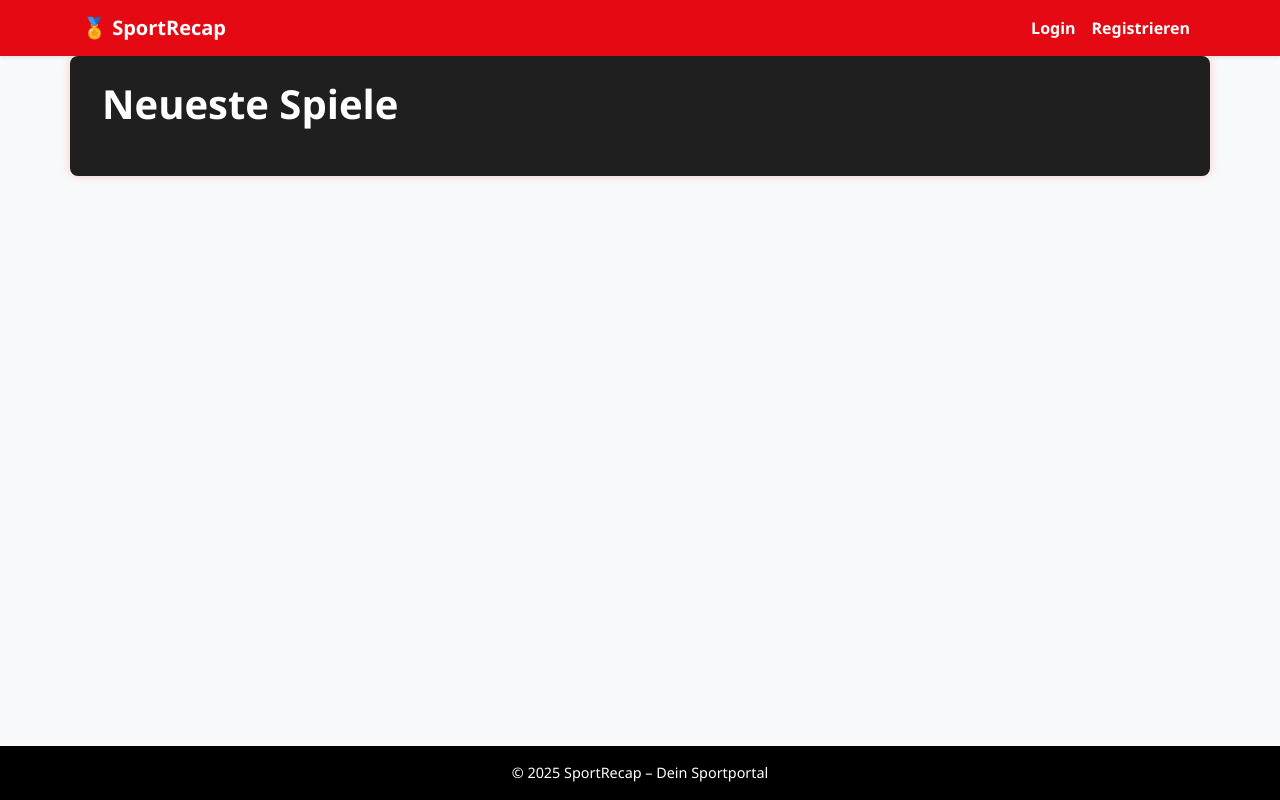
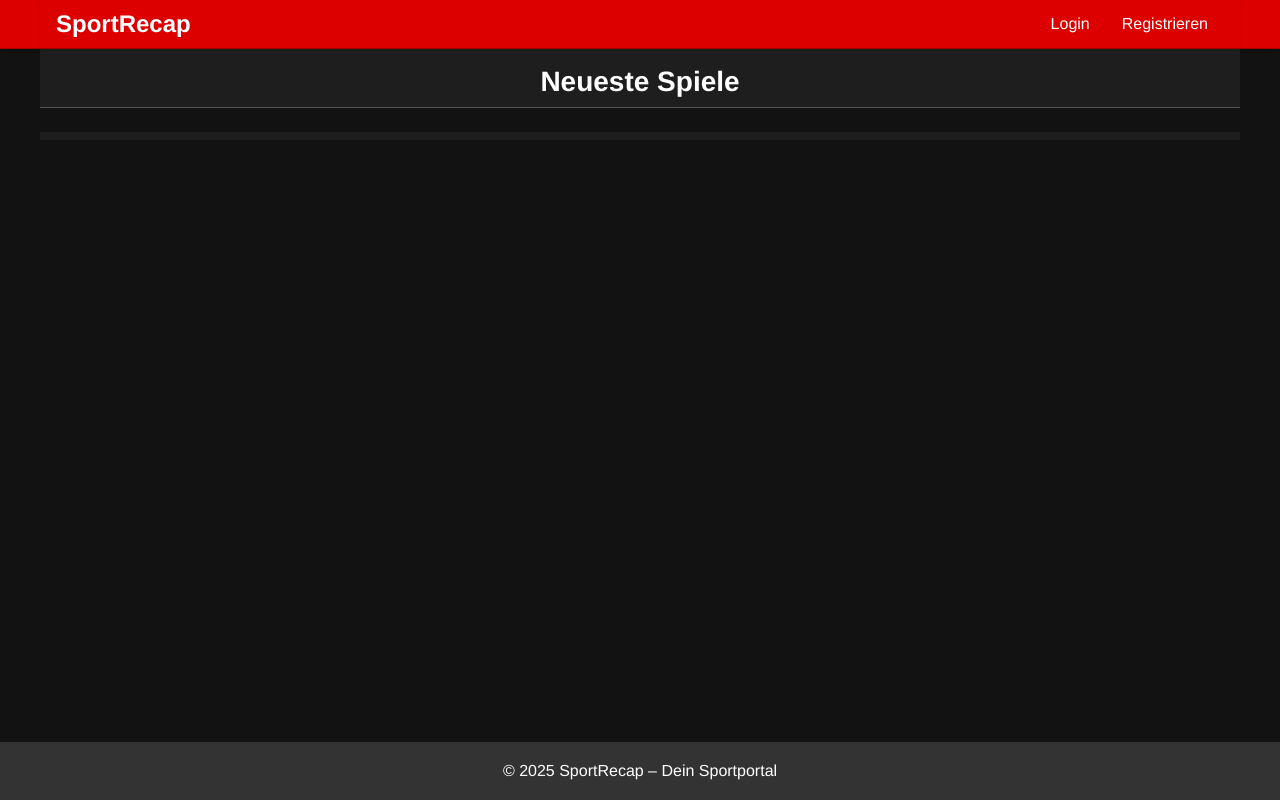
Before and after one commit to Simon3107/sportsrecap, a Django app: page / in a window 1280 px wide. Run offline with Django 5.2, Linux system fonts and the light colour scheme; data that the repository does not hold is empty; parts of the project's set-up code (start-up, migrations or seed data) failed here and were passed over.

Commit message:
kicker Style

```diff
--- a/core/templates/base.html
+++ b/core/templates/base.html
@@ -1,19 +1,20 @@
 <!DOCTYPE html>
-<html lang="de">
+<html lang="de" data-bs-theme="dark">
   {% load static %}
 
 <head>
   <meta charset="UTF-8">
   <title>{% block title %}SportRecap{% endblock %}</title>
   <link href="https://cdn.jsdelivr.net/npm/bootstrap@5.3.0/dist/css/bootstrap.min.css" rel="stylesheet">
-  <link rel="stylesheet" href="{% static 'styles.css' %}">
+  <link rel="stylesheet" href="{% static 'styles.css' %}?v=1.1">
   <meta name="viewport" content="width=device-width, initial-scale=1">
 </head>
-<body class="bg-light d-flex flex-column min-vh-100">
+<body class="d-flex flex-column min-vh-100">
 
-<nav class="navbar navbar-expand-lg navbar-dark bg-primary shadow-sm">
-  <div class="container">
-    <a class="navbar-brand fw-bold" href="{% url 'index' %}">🏅 SportRecap</a>
+<!-- Headerbar mit vollem Hintergrund -->
+<nav class="navbar-wrapper">
+  <div class="navbar navbar-expand-lg shadow-sm container-inner">
+    <a class="navbar-brand fw-bold" href="{% url 'index' %}">SportRecap</a>
     <button class="navbar-toggler" type="button" data-bs-toggle="collapse" data-bs-target="#navbarNav">
       <span class="navbar-toggler-icon"></span>
     </button>
@@ -28,8 +29,6 @@
 
       <ul class="navbar-nav align-items-center">
         {% if user.is_authenticated %}
-
-        <!-- 🔍 Live-Suchfeld -->
         <li class="nav-item position-relative me-3" style="min-width: 250px;">
           <input id="live-search" class="form-control" type="text" placeholder="Suche..." autocomplete="off">
           <div id="search-results" class="list-group position-absolute w-100" style="top: 100%; z-index: 9999;"></div>
@@ -38,14 +37,14 @@
         <li class="nav-item">
           <form action="{% url 'logout' %}" method="post" style="display: inline;">
               {% csrf_token %}
-              <button type="submit" class="btn btn-link text-white">Logout</button>
+              <button type="submit" class="btn btn-link">Logout</button>
           </form>
         </li>
         <li class="nav-item">
-          <a class="nav-link" href="{% url 'profile' %}">👤 {{ user.username }}</a>
+          <a class="nav-link" href="{% url 'profile' %}">{{ user.username }}</a>
         </li>
         <li class="nav-item">
-          <a class="nav-link" href="{% url 'favorite_matches' %}">⭐ Favoriten</a>
+          <a class="nav-link" href="{% url 'favorite_matches' %}">Favoriten</a>
         </li>
         {% else %}
         <li class="nav-item">
@@ -59,6 +58,7 @@
     </div>
   </div>
 </nav>
+
 
 {% if messages %}
 <div id="notifications" style="
@@ -99,11 +99,11 @@
 </script>
 {% endif %}
 
-<main class="container py-4">
+<main class="container py-2">
   {% block content %}{% endblock %}
 </main>
 
-<footer class="bg-primary text-white text-center py-3 mt-auto">
+<footer class="text-center py-3 mt-auto">
   <div class="container">
     &copy; 2025 SportRecap – Dein Sportportal
   </div>
@@ -111,7 +111,7 @@
 
 <script src="https://cdn.jsdelivr.net/npm/bootstrap@5.3.0/dist/js/bootstrap.bundle.min.js"></script>
 
-<!-- ✅ JavaScript für Live-Suche -->
+<!-- JavaScript für Live-Suche -->
 <script>
 document.addEventListener('DOMContentLoaded', function () {
   const input = document.getElementById('live-search');
--- a/core/templates/index.html
+++ b/core/templates/index.html
@@ -2,36 +2,77 @@
 {% block title %}Neueste Spiele{% endblock %}
 
 {% block content %}
-<h1 class="mb-4">Neueste Spiele</h1>
+<section class="latest-matches-section">
+  <h2 class="section-title">Neueste Spiele</h2>
+
+<!--  WAS MACHT DAS???
+
+  {% for match in latest_matches %}
+    <a href="{% url 'match_detail' match.id %}" class="match-row-link">
+      <div class="match-row">
+        <div class="team team-left">
+          <span>{{ match.team1.name }}</span>
+
+          <img src="{% if match.team1.logo %}{{ match.team1.logo.url }}{% else %}/media/team_logos/default_logo.png{% endif %}" alt="{{ match.team1.name }}">
+        </div>
+
+        <div class="score">{{ match.score }}</div>
+
+        <div class="team team-right">
+
+          <img src="{% if match.team2.logo %}{{ match.team2.logo.url }}{% else %}/media/team_logos/default_logo.png{% endif %}" alt="{{ match.team2.name }}">
+          <span>{{ match.team2.name }}</span>
+        </div>
+      </div>
+    </a>
+  {% endfor %}
+  -->
+
+</section>
+<div class="section-break"></div>
+
 
 {% for sport_data in data %}
-  <h2 class="mt-4">
-  <a href="{% url 'sport_matches' sport_data.sport.id %}" class="text-decoration-none text-light">
+  <section class="sport-section mb-5">
+    <h2 class="section-title">
+      <a href="{% url 'sport_matches' sport_data.sport.id %}" class="text-decoration-none">
         {{ sport_data.sport.name }}
       </a>
     </h2>
 
     {% for tournament, match in sport_data.tournaments_latest.items %}
-
-    <h3 class="text-warning mt-3">
-      <a class="text-warning text-decoration-none"
+      <div class="tournament-card mb-3">
+        <h3 class="tournament-title">
+          <a class="text-decoration-none"
              href="{% url 'sport_matches' sport_data.sport.id %}?tournament={{ tournament.id }}">
             {{ tournament.name }}
           </a>
         </h3>
 
+        <a href="{% url 'match_detail' match.id %}" class="match-row-link">
+          <div class="match-row">
+            <div class="team team-left">
+              <span>{{ match.team1.name }}</span>
+              <!-- LOGO-PLATZHALTER: team1 -->
+              <img src="{% if match.team1.logo %}{{ match.team1.logo.url }}{% else %}/media/team_logos/default_logo.png{% endif %}" alt="{{ match.team1.name }}">
+            </div>
 
-    <div class="card bg-dark text-white mb-3 shadow-sm border border-danger">
-      <div class="card-body">
-        <a href="{% url 'match_detail' match.id %}" class="text-decoration-none text-white">
-          <h5 class="card-title">
-            {{ match.team1.name }} <span class="text-danger">{{ match.score }}</span> {{ match.team2.name }}
-          </h5>
-          <p class="card-text"><small class="text-muted">{{ match.match_date|date:"d.m.Y" }}</small></p>
+            <div class="score">{{ match.score }}</div>
+
+            <div class="team team-right">
+              <!-- LOGO-PLATZHALTER: team2 -->
+              <img src="{% if match.team2.logo %}{{ match.team2.logo.url }}{% else %}/media/team_logos/default_logo.png{% endif %}" alt="{{ match.team2.name }}">
+              <span>{{ match.team2.name }}</span>
+            </div>
+          </div>
         </a>
       </div>
-    </div>
     {% endfor %}
+  </section>
+
+    {% if not forloop.last %}
+    <div class="section-break"></div>
+  {% endif %}
 
 {% endfor %}
 {% endblock %}
--- a/static/styles.css
+++ b/static/styles.css
@@ -1,76 +1,232 @@
-/* === GLOBAL === */
+/* === GLOBAL STYLES === */
+html {
+    background-color: #1a1a1a;
+}
+
 body {
     background-color: #121212;
     color: #ffffff;
-    font-family: 'Segoe UI', Tahoma, Geneva, Verdana, sans-serif;
+    font-family: 'Helvetica Neue', Arial, sans-serif;
+    line-height: 1.6;
     margin: 0;
     padding: 0;
 }
 
-  /* === NAVBAR === */
-  .navbar {
-    background-color: #e50914 !important;
-    box-shadow: 0 4px 10px rgba(0, 0, 0, 0.3);
+/* === INDEX-INHALTSBEREICH === */
+main.container {
+    background-color: #1e1e1e; /* Etwas heller als body */
+    padding: 1.5rem;
+    border-radius: 0;
+    box-shadow: none;
+    max-width: 1200px;
+
 }
 
-  .navbar-brand, .nav-link {
-    color: #fff !important;
-    font-weight: 600;
+/* === NAVIGATIONSBAR === */
+.navbar {
+    box-shadow: 0 2px 4px rgba(0,0,0,0.15);
+}
+/* Neue äußere Hülle für roten Hintergrund */
+.navbar-wrapper {
+  background-color: #d00;
+  border-bottom: 1px solid #a00;
+  box-shadow: 0 2px 4px rgba(0,0,0,0.15);
+  width: 100%;
+  display: flex;
+  justify-content: center;
+}
+
+/* Inhalt auf gleiche Breite wie main.container begrenzen */
+.container-inner {
+  max-width: 1200px;
+  width: 100%;
+  padding: 0 1rem;
+}
+.navbar-brand {
+    color: #ffffff !important;
+    font-weight: bold;
+    font-size: 1.5rem;
+}
+
+.nav-link {
+    color: #ffffff !important;
+    font-weight: 500;
+    padding: 0.5rem 1rem !important;
+    position: relative;
+    transition: all 0.2s ease;
 }
 
 .nav-link:hover {
-    color: #ffd700 !important;
+    background-color: #a00;
+    border-radius: 4px;
+    color: #fff !important;
 }
 
-  /* === MAIN CONTAINER === */
-  main.container {
-    background-color: #1f1f1f;
-    padding: 2rem;
-    border-radius: 8px;
-    box-shadow: 0 0 10px rgba(255, 0, 0, 0.2);
+/* === HEADINGS === */
+h1 {
+    color: #d00;
+    font-size: 2rem;
+    border-bottom: 2px solid #d00;
+    padding-bottom: 0.5rem;
+    margin-bottom: 1.5rem;
+}
+
+h2, h3 {
+    font-weight: bold;
+    margin-top: 1.5rem;
+    margin-bottom: 0.5rem;
+}
+
+/* Standardfarben überschreiben */
+h2, h3, p, span, div, li {
+    color: #ffffff;
+}
+
+/* === LINKS (Sportarten / Turniere) === */
+h2 a,
+h3 a {
+    color: #ffffff;
+    text-decoration: none;
+    transition: color 0.2s ease;
+}
+
+h2 a:hover,
+h3 a:hover {
+    color: #d00;
+}
+
+/* === MATCH CARDS === */
+.match-card {
+    border-left: 4px solid #d00;
+    background-color: #1a1a1a;
+    color: #fff;
+    margin-bottom: 1rem;
+    border-radius: 0;
+}
+
+.match-card .card-title {
+    font-weight: bold;
+    margin-bottom: 0.5rem;
+}
+
+.match-score {
+    color: #d00;
+    font-weight: bold;
 }
 
 /* === FOOTER === */
 footer {
-    background-color: #000;
-    color: #bbb;
-    font-size: 0.9rem;
+    background-color: #333 !important;
+    color: #fff;
+    padding: 1.5rem 0;
+    margin-top: 2rem;
 }
 
-  /* === BUTTONS === */
-  .btn-primary {
-    background-color: #e50914;
-    border-color: #e50914;
+/* === UTILITY KLASSEN === */
+.text-danger {
+    color: #d00 !important;
 }
 
-  .btn-primary:hover {
-    background-color: #ff3333;
-    border-color: #ff1a1a;
+.bg-primary {
+    background-color: #d00 !important;
 }
 
-  /* === TITEL UND TEXT === */
-  h1, h2, h3, h4, h5 {
-    color: #ffffff;
+/* === RESPONSIVE ANPASSUNGEN === */
+@media (max-width: 768px) {
+    .navbar-nav {
+        margin-top: 0.5rem;
+    }
+
+    .nav-item {
+        margin-bottom: 0.25rem;
+    }
+}
+
+
+/* === SPIELZEILE (kompakt, wie Screenshot) === */
+.match-row {
+  display: flex;
+  justify-content: space-between;
+  align-items: center;
+  background-color: #121212;
+  padding: 0.75rem 1rem;
+  border-radius: 4px;
+  margin-bottom: 0.5rem;
+  color: #fff;
+  font-weight: 500;
+  font-size: 1rem;
+  transition: background-color 0.2s ease;
+}
+
+/* Team-Blöcke gleich breit */
+.team {
+  display: flex;
+  align-items: center;
+  gap: 0.5rem;
+  width: 55%; /* ← gleich große Seiten */
+}
+
+/* Team 1 nach rechts ausrichten (Mitte) */
+.team-left {
+  justify-content: flex-end;
+}
+
+/* Team 2 nach links ausrichten (Mitte) */
+.team-right {
+  justify-content: flex-start;
+}
+
+/* Score zentriert */
+.score {
+  background-color: #000;
+  padding: 0.25rem 0.75rem;
+  font-weight: bold;
+  font-size: 1rem;
+  border-radius: 6px;
+  color: #fff;
+  margin: 0 0.5rem;
+  display: flex;
+  align-items: center;
+  justify-content: center;
+  min-width: 60px;
+}
+
+.team img {
+    width: 24px;
+    height: 24px;
+    object-fit: contain;
+    flex-shrink: 0; /* verhindert Stauchen durch Flex */
+}
+.team span {
     font-weight: bold;
 }
 
-  a {
-    color: #e50914;
-    text-decoration: none;
+
+
+.section-title {
+  text-align: center;
+  color: #fff;
+  font-size: 1.75rem;
+  font-weight: bold;
+  margin: 0 -1.5rem; /* neg. Margin für volle Breite, kein vertikaler Abstand */
+  border-bottom: 1px solid #555;
+  line-height: 1.2;
+  padding: 0.5rem 0; /* nur etwas vertikale Luft für Text + Linie */
 }
 
-  a:hover {
-    color: #ff3333;
-  }
-  footer.bg-primary {
-    background-color: #000 !important; /* oder jede andere Farbe */
+
+
+.tournament-title {
+    color: #d00;
+    font-size: 1.25rem;
+    margin: 1rem 0 0.5rem;
+    text-align: center;  /* ← neu */
 }
 
-  .card {
-    transition: transform 0.2s ease-in-out;
+.section-break {
+    width: 100vw;
+    height: 24px;
+    background-color: #121212; /* gleiche Farbe wie body */
+    margin-left: calc(-50vw + 50%);
+    margin-right: calc(-50vw + 50%);
 }
-
-  .card:hover {
-    transform: scale(1.02);
-    box-shadow: 0 0 15px rgba(229, 9, 20, 0.4);
-  }
```
Lines whose indentation alone changed are shown as unchanged.
